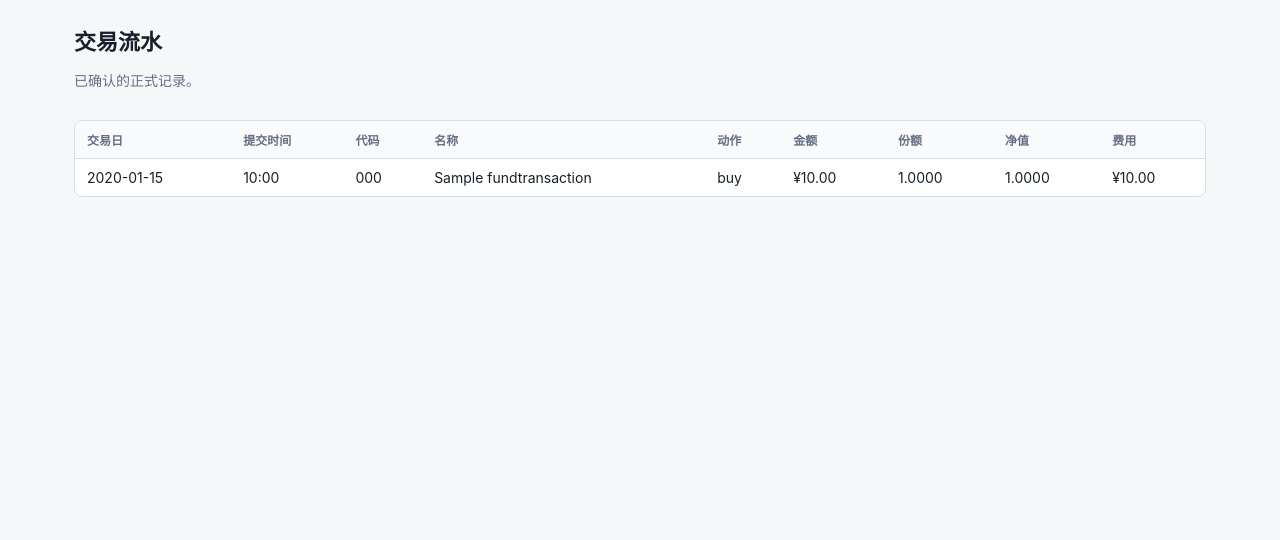
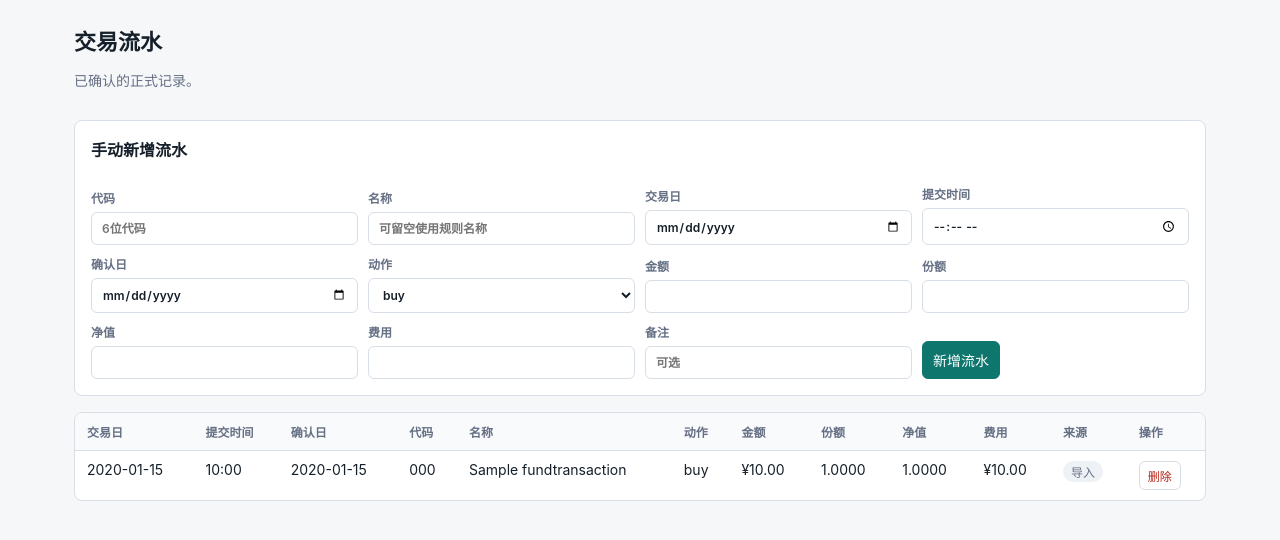
Before and after one commit to XYR-star/fund-ledger, a FastAPI app: page /transactions in a window 1280 px wide. Shown: the part 56-596 px from the top of the page. Run offline with FastAPI, Linux system fonts and the light colour scheme; the visitor is signed in with stand-in values (Sample User, id 1); tables that the repository leaves empty hold one stand-in row (values such as "Sample post"); parts of the project's set-up code (start-up, migrations or seed data) failed here and were passed over.

Commit message:
Add manual transaction management

```diff
--- a/app/main.py
+++ b/app/main.py
@@ -697,6 +697,76 @@ def apply_trade_calculation(
     return amount_cny, share, fee, confirm_date, effective_trade_date
 
 
+def calculate_manual_transaction_values(
+    session: Session,
+    fund_code: str,
+    action: TransactionAction,
+    amount_cny: float | None,
+    share: float | None,
+    nav: float | None,
+    fee: float | None,
+    trade_date: date,
+    submitted_at: time | None,
+    confirm_date: date | None,
+) -> tuple[float | None, float | None, float | None, date | None, date, float | None]:
+    if nav is None:
+        amount_cny, share, calc_fee, calc_confirm, calc_trade_date = apply_trade_calculation(
+            session,
+            fund_code,
+            action,
+            amount_cny,
+            share,
+            nav,
+            trade_date,
+            submitted_at=submitted_at,
+        )
+        return amount_cny, share, fee if fee is not None else calc_fee, confirm_date or calc_confirm, calc_trade_date, nav
+    rule = get_fund_rule(session, fund_code)
+    money = is_money_fund(session, fund_code)
+    nav_value = 1.0 if money else nav
+    calc_confirm = confirm_date or find_nth_nav_date(
+        session,
+        fund_code,
+        trade_date,
+        rule.buy_confirm_days if action == TransactionAction.buy else rule.sell_confirm_days,
+    )
+    calc_fee = fee
+    if money:
+        calc_fee = 0.0 if fee is None else fee
+        if action == TransactionAction.buy:
+            canonical = amount_cny if amount_cny is not None else share
+            return canonical, canonical, calc_fee, calc_confirm or trade_date, trade_date, 1.0
+        if action == TransactionAction.sell:
+            canonical = share if share is not None else amount_cny
+            return canonical, canonical, calc_fee, calc_confirm or trade_date, trade_date, 1.0
+    if action == TransactionAction.buy:
+        if amount_cny is not None and amount_cny > 0:
+            calc_fee = calc_fee if calc_fee is not None else round(amount_cny * rule.buy_fee_rate, 2)
+            if share is None:
+                share = round((amount_cny - (calc_fee or 0)) / nav_value, 2)
+        elif share is not None and share > 0:
+            amount_cny = round(share * nav_value, 2)
+            calc_fee = calc_fee if calc_fee is not None else round(amount_cny * rule.buy_fee_rate, 2)
+    elif action == TransactionAction.sell:
+        if share is not None and share > 0:
+            calc_fee = calc_fee if calc_fee is not None else infer_redemption_fee(session, fund_code, share, nav_value, trade_date)
+            if amount_cny is None:
+                amount_cny = round(share * nav_value - (calc_fee or 0), 2)
+        elif amount_cny is not None and amount_cny > 0:
+            share = round(amount_cny / nav_value, 2)
+            calc_fee = calc_fee if calc_fee is not None else infer_redemption_fee(session, fund_code, share, nav_value, trade_date)
+    elif action == TransactionAction.dividend:
+        share = None
+        calc_fee = 0.0 if calc_fee is None else calc_fee
+    elif action == TransactionAction.dividend_reinvest:
+        calc_fee = 0.0 if calc_fee is None else calc_fee
+        if amount_cny is not None and amount_cny > 0 and share is None:
+            share = round(amount_cny / nav_value, 2)
+        elif share is not None and share > 0 and amount_cny is None:
+            amount_cny = round(share * nav_value, 2)
+    return amount_cny, share, calc_fee, calc_confirm, trade_date, nav_value
+
+
 def create_candidates_from_rows(
     session: Session,
     rows: list[dict[str, Any]],
@@ -2436,6 +2506,7 @@ def _apply_unmatched_code_fix(
 @app.get("/transactions", response_class=HTMLResponse)
 def transactions_page(
     request: Request,
+    message: str = "",
     _: str = Depends(require_user),
     session: Session = Depends(get_session),
 ):
@@ -2443,8 +2514,86 @@ def transactions_page(
         select(FundTransaction).order_by(desc(FundTransaction.trade_date))
     ).all()
     return templates.TemplateResponse(
-        "transactions.html", {"request": request, "transactions": transactions}
+        "transactions.html",
+        {
+            "request": request,
+            "transactions": transactions,
+            "actions": list(TransactionAction),
+            "message": message,
+        },
     )
+
+
+@app.post("/transactions")
+def transaction_create(
+    fund_code: str = Form(...),
+    fund_name: str = Form(""),
+    trade_date: date = Form(...),
+    submitted_at: Optional[time] = Form(None),
+    confirm_date: Optional[date] = Form(None),
+    action: TransactionAction = Form(...),
+    amount_cny: Optional[float] = Form(None),
+    share: Optional[float] = Form(None),
+    nav: Optional[float] = Form(None),
+    fee: Optional[float] = Form(None),
+    note: str = Form(""),
+    _: str = Depends(require_user),
+    session: Session = Depends(get_session),
+):
+    code = fund_code.strip().zfill(6)
+    if not code.isdigit() or len(code) != 6:
+        return redirect("/transactions?message=无效的基金代码")
+    rule = get_fund_rule(session, code)
+    amount_cny, share, fee, confirm_date, trade_date, nav = calculate_manual_transaction_values(
+        session,
+        code,
+        action,
+        amount_cny,
+        share,
+        nav,
+        fee,
+        trade_date,
+        submitted_at,
+        confirm_date,
+    )
+    tx = FundTransaction(
+        fund_code=code,
+        fund_name=fund_name.strip() or rule.fund_name,
+        trade_date=trade_date,
+        submitted_at=submitted_at,
+        confirm_date=confirm_date,
+        action=action,
+        amount_cny=amount_cny,
+        share=share,
+        nav=nav,
+        fee=fee,
+        source_file="manual",
+        raw_text=note.strip(),
+    )
+    session.add(tx)
+    session.commit()
+    return redirect("/transactions?message=手动流水已新增")
+
+
+@app.post("/transactions/{transaction_id}/delete")
+def transaction_delete(
+    transaction_id: int,
+    _: str = Depends(require_user),
+    session: Session = Depends(get_session),
+):
+    tx = session.get(FundTransaction, transaction_id)
+    if not tx:
+        raise HTTPException(status_code=404)
+    if tx.candidate_id:
+        candidate = session.get(FundTransactionCandidate, tx.candidate_id)
+        if candidate:
+            candidate.status = CandidateStatus.pending
+            candidate.confirmed_transaction_id = None
+            candidate.updated_at = datetime.utcnow()
+            session.add(candidate)
+    session.delete(tx)
+    session.commit()
+    return redirect("/transactions?message=流水已删除")
 
 
 @app.get("/holdings", response_class=HTMLResponse)
--- a/app/templates/transactions.html
+++ b/app/templates/transactions.html
@@ -7,14 +7,41 @@
     <p class="muted">已确认的正式记录。</p>
   </div>
 </div>
+{% if message %}<section class="panel">{{ message }}</section>{% endif %}
+<section class="panel stack" style="margin-bottom:16px">
+  <h2>手动新增流水</h2>
+  <form class="form-grid" method="post" action="/transactions">
+    <label>代码<input name="fund_code" required placeholder="6位代码"></label>
+    <label>名称<input name="fund_name" placeholder="可留空使用规则名称"></label>
+    <label>交易日<input type="date" name="trade_date" required></label>
+    <label>提交时间<input type="time" name="submitted_at"></label>
+    <label>确认日<input type="date" name="confirm_date"></label>
+    <label>动作
+      <select name="action">
+        {% for action in actions %}
+        <option value="{{ action.value }}">{{ action.value }}</option>
+        {% endfor %}
+      </select>
+    </label>
+    <label>金额<input type="number" step="0.01" name="amount_cny"></label>
+    <label>份额<input type="number" step="0.0001" name="share"></label>
+    <label>净值<input type="number" step="0.0001" name="nav"></label>
+    <label>费用<input type="number" step="0.01" name="fee"></label>
+    <label>备注<input name="note" placeholder="可选"></label>
+    <div class="actions">
+      <button class="btn primary" type="submit">新增流水</button>
+    </div>
+  </form>
+</section>
 <div class="table-wrap">
   <table>
-    <thead><tr><th>交易日</th><th>提交时间</th><th>代码</th><th>名称</th><th>动作</th><th>金额</th><th>份额</th><th>净值</th><th>费用</th></tr></thead>
+    <thead><tr><th>交易日</th><th>提交时间</th><th>确认日</th><th>代码</th><th>名称</th><th>动作</th><th>金额</th><th>份额</th><th>净值</th><th>费用</th><th>来源</th><th>操作</th></tr></thead>
     <tbody>
       {% for t in transactions %}
       <tr>
         <td>{{ t.trade_date }}</td>
         <td>{% if t.submitted_at %}{{ t.submitted_at.strftime('%H:%M') }}{% else %}-{% endif %}</td>
+        <td>{{ t.confirm_date or "-" }}</td>
         <td>{{ t.fund_code }}</td>
         <td>{{ t.fund_name or "-" }}</td>
         <td>{{ t.action.value }}</td>
@@ -22,9 +49,18 @@
         <td>{% if t.share is not none %}{{ "%.4f"|format(t.share) }}{% else %}-{% endif %}</td>
         <td>{% if t.nav is not none %}{{ "%.4f"|format(t.nav) }}{% else %}-{% endif %}</td>
         <td>{% if t.fee is not none %}¥{{ "%.2f"|format(t.fee) }}{% else %}-{% endif %}</td>
+        <td>
+          {% if t.source_file == "manual" %}<span class="badge">手动</span>{% elif t.source_file %}<span class="badge">导入</span>{% else %}-{% endif %}
+          {% if t.source_file == "manual" and t.raw_text %}<span class="muted">{{ t.raw_text[:24] }}</span>{% endif %}
+        </td>
+        <td>
+          <form method="post" action="/transactions/{{ t.id }}/delete">
+            <button class="btn danger small" type="submit">删除</button>
+          </form>
+        </td>
       </tr>
       {% else %}
-      <tr><td colspan="9" class="muted">暂无正式流水。</td></tr>
+      <tr><td colspan="12" class="muted">暂无正式流水。</td></tr>
       {% endfor %}
     </tbody>
   </table>
```
Also changed, not shown: tests/test_app.py (+43 -0 lines).
